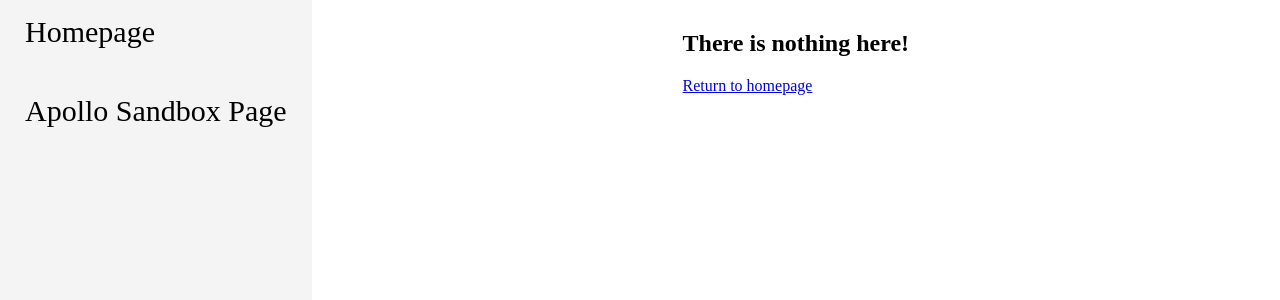
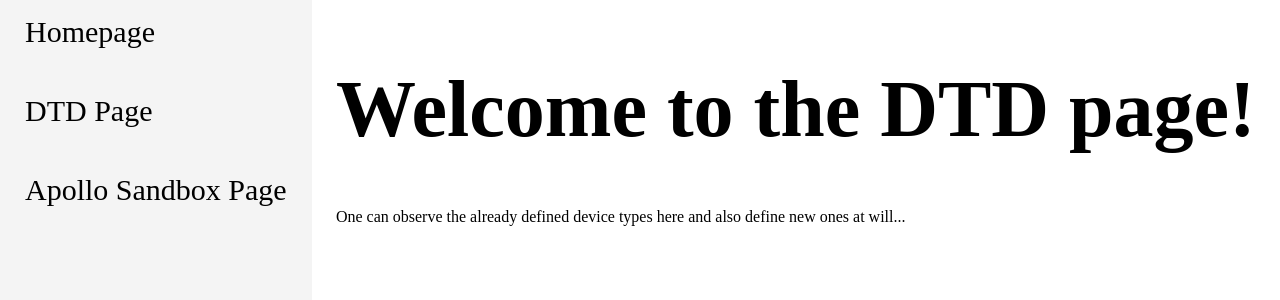
Before and after one commit to pocketix/riot, a React (Vite) app in the folder parcel-react-frontend/: page /dtd in a window 1280 px wide. Shown: the top 300 px of the page. Built offline with nearby package versions, Linux system fonts and the light colour scheme.

Commit message:
FE: Introducing "DTDPage", a page for device type definition.

```diff
--- a/parcel-react-frontend/src/ApplicationEntrypoint.tsx
+++ b/parcel-react-frontend/src/ApplicationEntrypoint.tsx
@@ -4,6 +4,7 @@ import MainLayout from "./components/main-layout/MainLayout"
 import Homepage from "./pages/homepage/Homepage"
 import ApolloSandboxPage from "./pages/apollo-sandbox-page/ApolloSandboxPage"
 import FallbackPage from "./pages/fallback-page/FallbackPage"
+import DTDPage from "./pages/dtd-page/DTDPage"
 
 const ApplicationEntrypoint: React.FC = () => {
 
@@ -11,6 +12,7 @@ const ApplicationEntrypoint: React.FC = () => {
         <Routes>
             <Route path="/" element={<MainLayout/>}>
                 <Route index element={<Homepage/>}/>
+                <Route path="dtd" element={<DTDPage/>}/>
                 <Route path="apollo-sandbox" element={<ApolloSandboxPage/>}/>
                 <Route path="*" element={<FallbackPage/>}/>
             </Route>
--- a/parcel-react-frontend/src/components/main-layout/MainLayout.tsx
+++ b/parcel-react-frontend/src/components/main-layout/MainLayout.tsx
@@ -7,6 +7,7 @@ const MainLayout: React.FC = () => {
     return <div className={styles.outerContainer}>
         <div className={styles.sidePanel}>
             <CustomLink route="/" text="Homepage" />
+            <CustomLink route="/dtd" text="DTD Page" />
             <CustomLink route="/apollo-sandbox" text="Apollo Sandbox Page" />
         </div>
         <div className={styles.outletContainer}>
--- /dev/null
+++ b/parcel-react-frontend/src/pages/dtd-page/DTDPage.module.scss
@@ -0,0 +1,6 @@
+.main {
+
+  h1 {
+    font-size: 80px;
+  }
+}
--- /dev/null
+++ b/parcel-react-frontend/src/pages/dtd-page/DTDPage.tsx
@@ -0,0 +1,12 @@
+import React from "react"
+import styles from "./DTDPage.module.scss"
+
+const DTDPage: React.FC = () => {
+
+    return <div className={styles.main}>
+        <h1>Welcome to the DTD page!</h1>
+        <p>One can observe the already defined device types here and also define new ones at will...</p>
+    </div>
+}
+
+export default DTDPage
```
